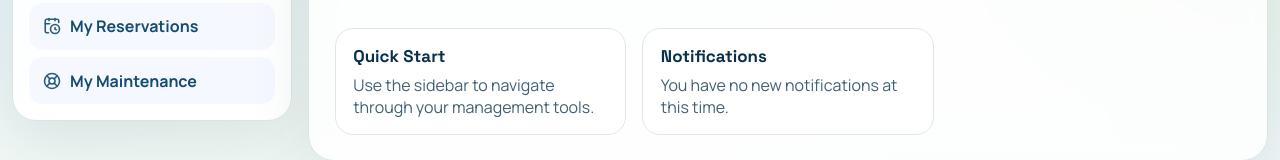
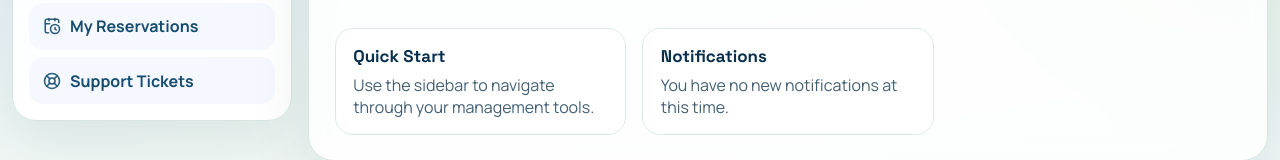
Before and after one commit to shalika-neranjana/it3030-paf-2026-smart-campus-group111, a React (Vite) app in the folder frontend/: page /dashboard in a window 1280 px wide. Shown: the part 310-470 px from the top of the page. Built offline with nearby package versions, Linux system fonts and the light colour scheme; no server answers; sample sign-in values are in the browser's storage.

Commit message:
style: rename maintenance and incident labels to Support Tickets

```diff
--- a/frontend/src/pages/DashboardPage.jsx
+++ b/frontend/src/pages/DashboardPage.jsx
@@ -10,7 +10,7 @@ import MaintenanceTicketing from './MaintenanceTicketing'
 const ADMIN_NAV_ITEMS = [
   { key: 'inbox-messages', label: 'Inbox Messages', icon: Inbox },
   { key: 'booking-requests', label: 'Booking Requests', icon: ClipboardList },
-  { key: 'support-tickets', label: 'Maintenance Tickets', icon: LifeBuoy },
+  { key: 'support-tickets', label: 'Support Tickets', icon: LifeBuoy },
   { key: 'timetable', label: 'Timetable', icon: CalendarClock },
   { key: 'manage-resources', label: 'Manage Resources', icon: Wrench },
 ]
@@ -19,7 +19,7 @@ const DEFAULT_NAV_ITEMS = [
   { key: 'overview', label: 'Overview', icon: LayoutDashboard },
   { key: 'view-resources', label: 'View Resources', icon: ClipboardList },
   { key: 'my-bookings', label: 'My Reservations', icon: CalendarClock },
-  { key: 'my-tickets', label: 'My Maintenance', icon: LifeBuoy },
+  { key: 'my-tickets', label: 'Support Tickets', icon: LifeBuoy },
 ]
 
 const formatRole = (role) => {
--- a/frontend/src/pages/MaintenanceTicketing.jsx
+++ b/frontend/src/pages/MaintenanceTicketing.jsx
@@ -183,7 +183,7 @@ const MaintenanceTicketing = ({ mode = 'my' }) => {
   return (
     <div className="maintenance-container">
       <div className="maintenance-header">
-        <h1>{mode === 'my' ? 'My Incident Tickets' : 'Maintenance Management'}</h1>
+        <h1>{mode === 'my' ? 'My Support Tickets' : 'Support Ticket Management'}</h1>
         {mode === 'my' && (
           <button className="create-ticket-btn" onClick={() => setShowCreateModal(true)}>
             <Plus size={18} /> New Ticket
@@ -347,7 +347,7 @@ const MaintenanceTicketing = ({ mode = 'my' }) => {
       {showCreateModal && (
         <div className="modal-overlay">
           <div className="modal-content">
-            <h2>Create New Incident Ticket</h2>
+            <h2>Create Support Ticket</h2>
             <form onSubmit={handleCreateTicket}>
               <div className="form-group">
                 <label>Resource / Location</label>
```
